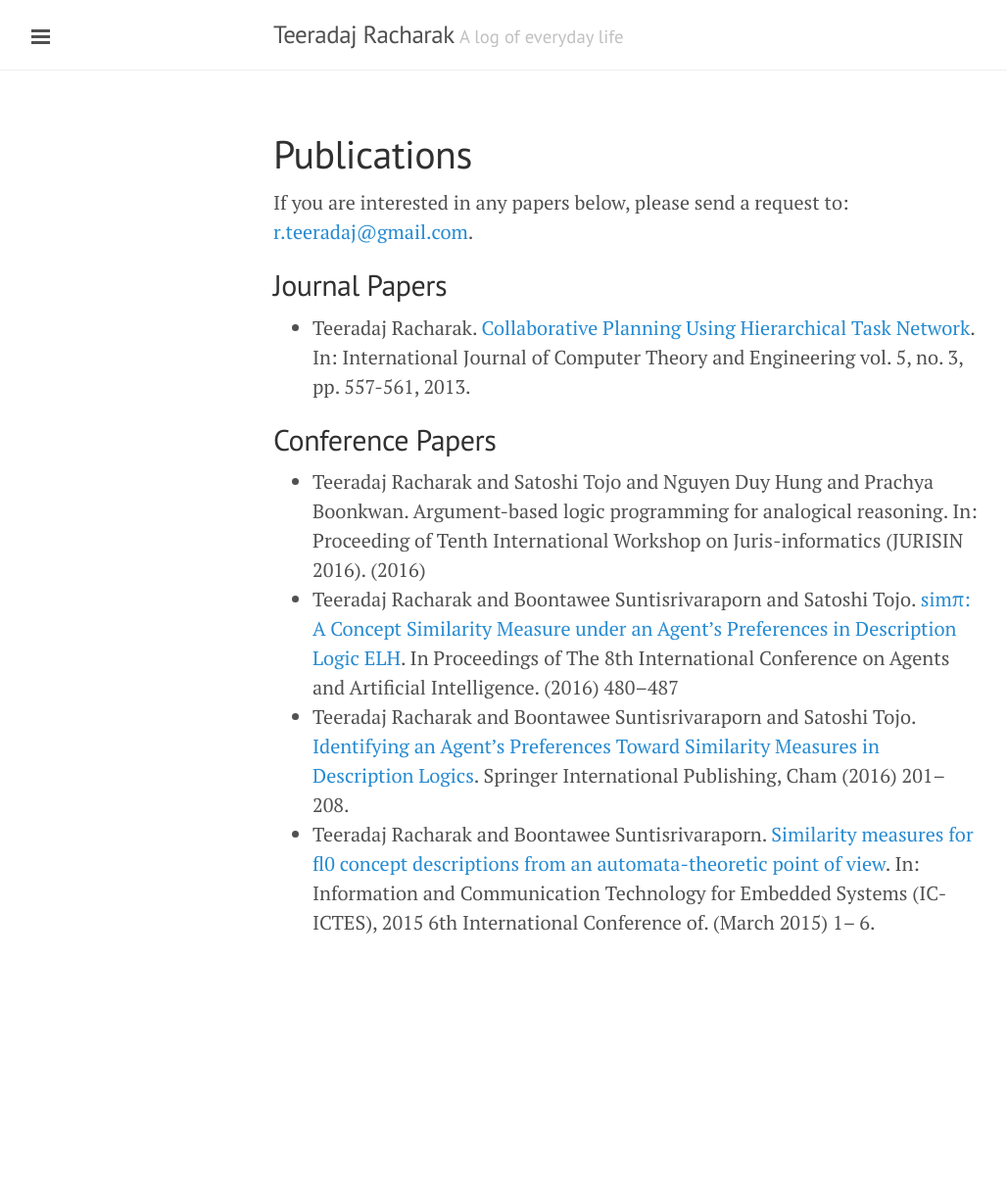
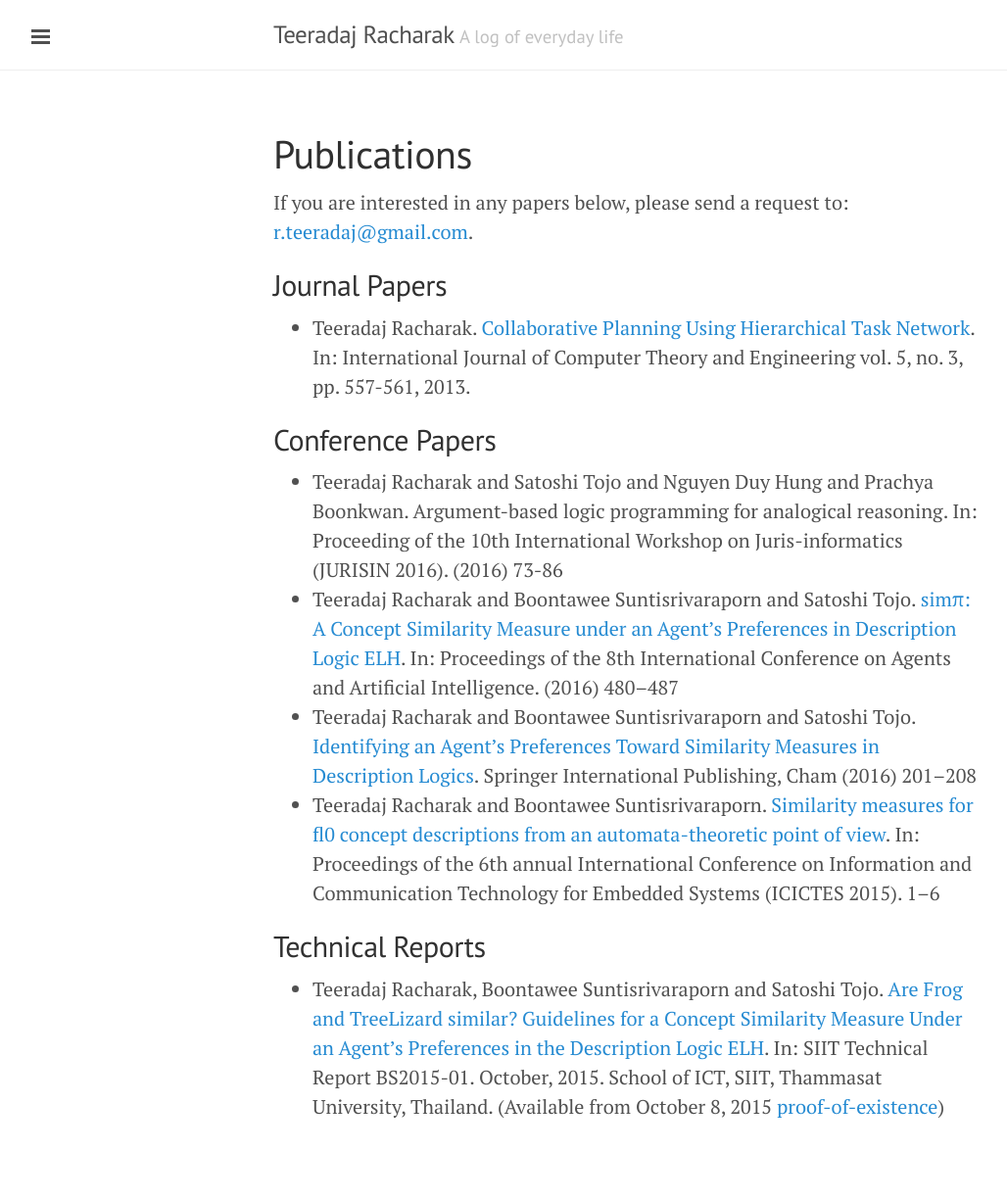
Before and after one commit to xlives/xlives.github.io, a Jekyll site: the page built from publications.markdown, in a window 1280 px wide. Shown: the whole page at 98% size, without its empty margins (1-1029 px from the left). Built offline with Jekyll 4.4.1, drawn with Linux system fonts in a browser that asks for light colours; before the commit the page ends 1037 px from its top, so only the background shows below that.

Commit message:
Update publications.markdown
* Added the technical report: Are Frog and TreeLizard similar? Guidelines for a Concept Similarity Measure Under an Agent’s Preferences in the Description Logic ELH

```diff
--- a/publications.markdown
+++ b/publications.markdown
@@ -14,15 +14,18 @@ In: International Journal of Computer Theory and Engineering vol. 5, no. 3, pp.
 Conference Papers
 ---------------------
 
-*   Teeradaj Racharak and Satoshi Tojo and Nguyen Duy Hung and Prachya Boonkwan. Argument-based logic programming for analogical reasoning. In: Proceeding of Tenth International Workshop on
-Juris-informatics (JURISIN 2016). (2016)
+*   Teeradaj Racharak and Satoshi Tojo and Nguyen Duy Hung and Prachya Boonkwan. Argument-based logic programming for analogical reasoning. In: Proceeding of the 10th International Workshop on
+Juris-informatics (JURISIN 2016). (2016) 73-86
 *   Teeradaj Racharak and Boontawee Suntisrivaraporn and Satoshi Tojo. [simπ: A Concept Similarity
-Measure under an Agent’s Preferences in Description Logic ELH](http://www.scitepress.org/DigitalLibrary/PublicationsDetail.aspx?ID=3RqLc2P0Eiw=&t=1){:target="_blank"}. In Proceedings of The 8th
+Measure under an Agent’s Preferences in Description Logic ELH](http://www.scitepress.org/DigitalLibrary/PublicationsDetail.aspx?ID=3RqLc2P0Eiw=&t=1){:target="_blank"}. In: Proceedings of the 8th
 International Conference on Agents and Artificial Intelligence. (2016) 480–487
 *   Teeradaj Racharak and Boontawee Suntisrivaraporn and Satoshi Tojo. [Identifying an Agent’s
 Preferences Toward Similarity Measures in Description Logics](http://link.springer.com/chapter/10.1007%2F978-3-319-31676-5_14){:target="_blank"}. Springer International Publishing,
-Cham (2016) 201–208.
+Cham (2016) 201–208
 *   Teeradaj Racharak and Boontawee Suntisrivaraporn. [Similarity measures for fl0 concept
-descriptions from an automata-theoretic point of view](http://ieeexplore.ieee.org/xpl/articleDetails.jsp?arnumber=7110811&newsearch=true&queryText=Teeradaj%20Racharak%20){:target="_blank"}. In: Information and Communication
-Technology for Embedded Systems (IC-ICTES), 2015 6th International Conference of. (March 2015) 1–
-6.
+descriptions from an automata-theoretic point of view](http://ieeexplore.ieee.org/xpl/articleDetails.jsp?arnumber=7110811&newsearch=true&queryText=Teeradaj%20Racharak%20){:target="_blank"}. In: Proceedings of the 6th annual International Conference on Information and Communication Technology for Embedded Systems (ICICTES 2015). 1–6
+
+Technical Reports
+---------------------
+
+* Teeradaj Racharak, Boontawee Suntisrivaraporn and Satoshi Tojo. [Are Frog and TreeLizard similar? Guidelines for a Concept Similarity Measure Under an Agent’s Preferences in the Description Logic ELH](https://drive.google.com/open?id=0B3XK_HW-FzZaZF8zOUp3ZE1yREk). In: SIIT Technical Report BS2015-01. October, 2015. School of ICT, SIIT, Thammasat University, Thailand. (Available from October 8, 2015 [proof-of-existence](https://proofofexistence.com/detail/5565e792840b41e003254ffb1691a78393b3fc5f937daf02e9c3d42ff2c10edc))
```
